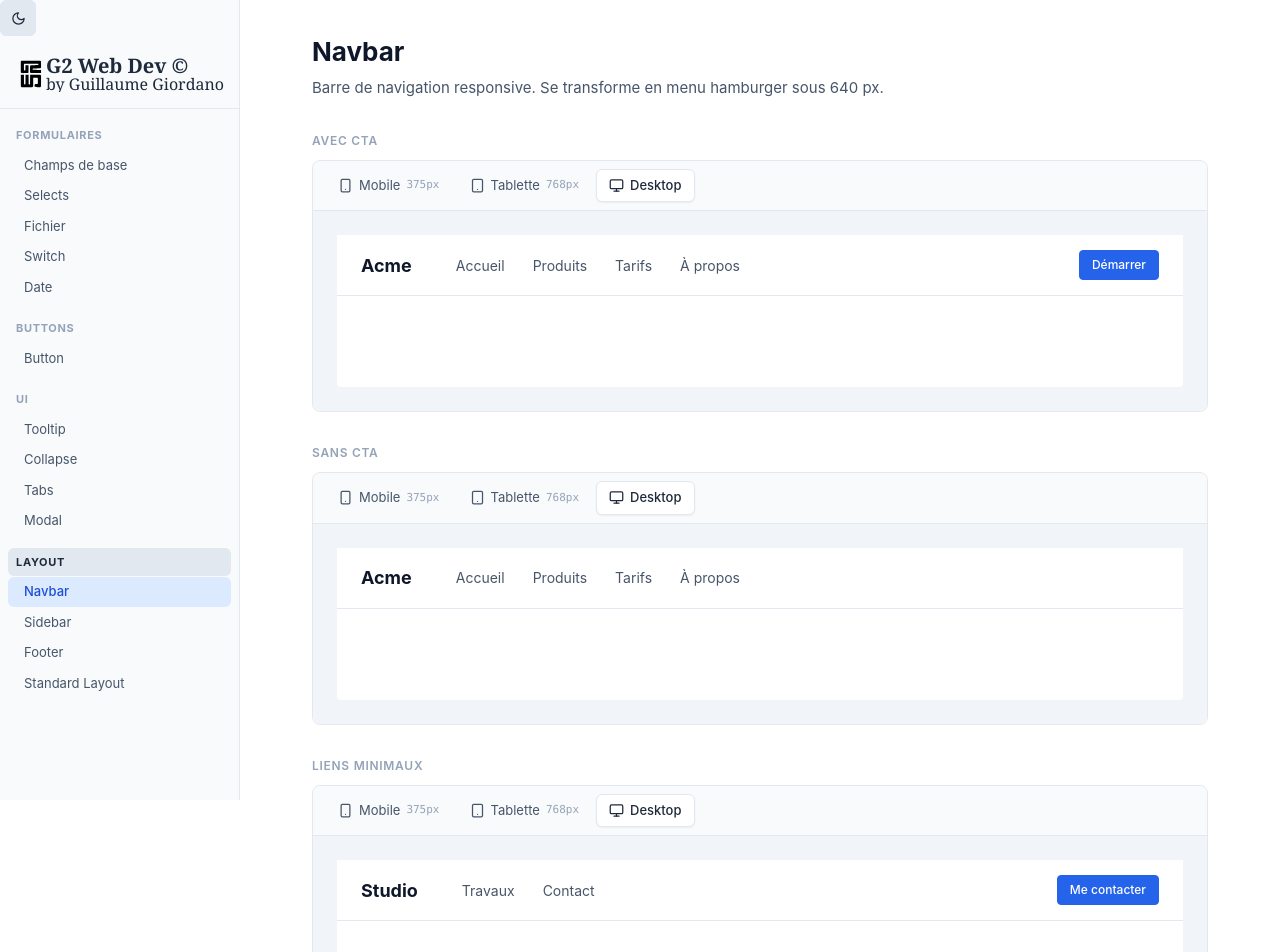
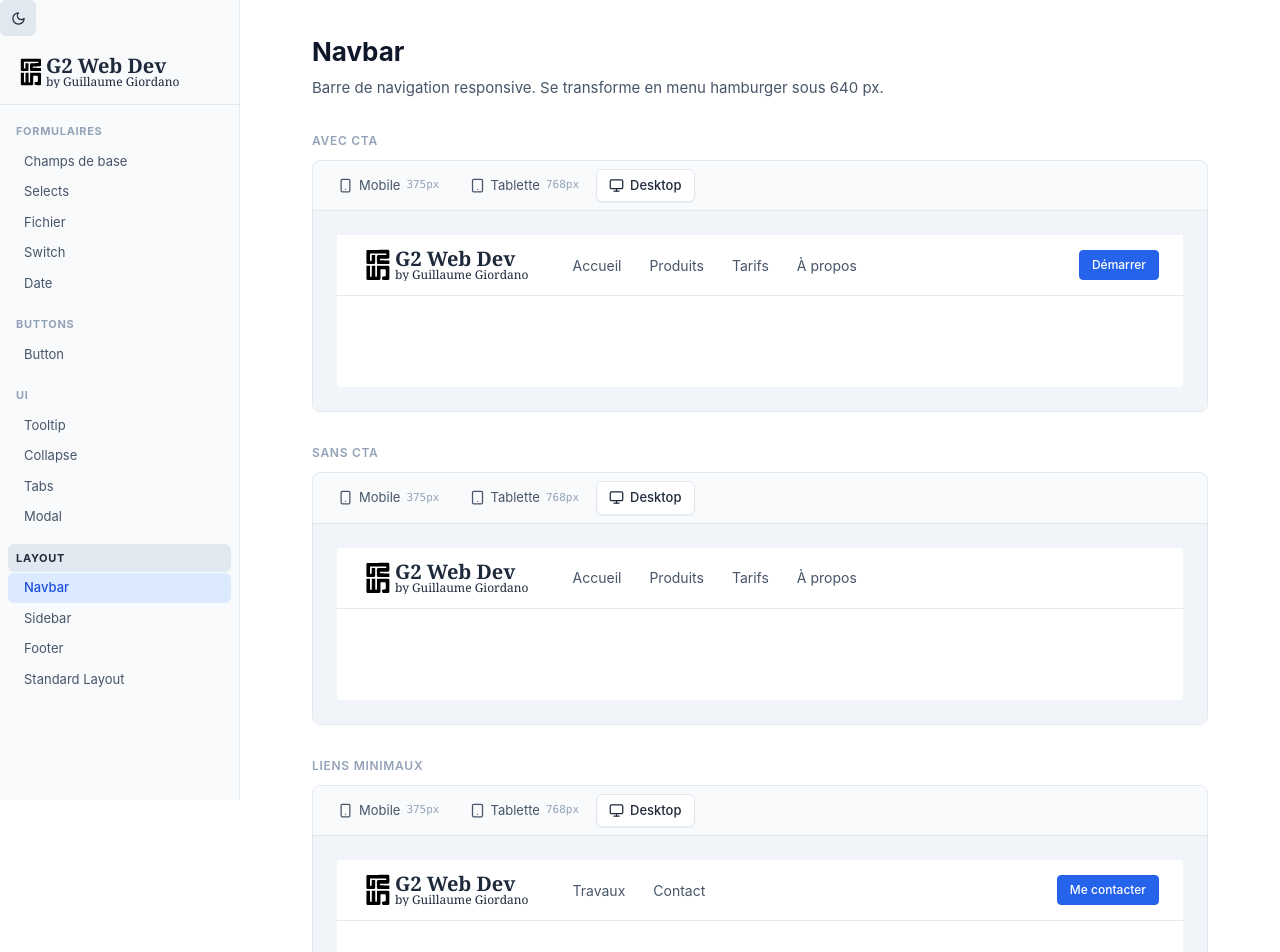
Before and after one commit to GuillaumeGiordano/my-components, a SvelteKit app: page /layout/navbar in a window 1280 px wide. Shown: the top 952 px of the page. Built offline with nearby package versions, Linux system fonts and the light colour scheme.

Commit message:
feat: enhance layout components with improved structure and styling

```diff
--- a/src/lib/ComponentPreview.svelte
+++ b/src/lib/ComponentPreview.svelte
@@ -110,6 +110,7 @@
 		background: var(--bg-base);
 		border-radius: var(--radius-sm);
 		transition: max-width var(--transition-base), background var(--transition-base);
+		container-type: inline-size;
 	}
 
 	.preview-frame.has-max-width {
--- a/src/lib/components/layout/Navbar.svelte
+++ b/src/lib/components/layout/Navbar.svelte
@@ -1,19 +1,21 @@
 <script lang="ts">
-	import { Menu, X } from '@lucide/svelte';
-	import Button from '$lib/components/buttons/Button.svelte';
+  import { Menu, X } from "@lucide/svelte";
+  import Button from "$lib/components/buttons/Button.svelte";
+  import LogoGG from "../logo/LogoGG.svelte";
+  import type { Snippet } from "svelte";
 
   type NavLink = { label: string; href: string };
 
   let {
-		brand = 'Brand',
     links = [] as NavLink[],
-		ctaLabel = '',
-		ctaHref = '#'
+    ctaLabel = "",
+    ctaHref = "#",
+    brand,
   }: {
-		brand?: string;
     links?: NavLink[];
     ctaLabel?: string;
     ctaHref?: string;
+    brand?: Snippet;
   } = $props();
 
   let menuOpen = $state(false);
@@ -21,7 +23,7 @@
 
 <header class="navbar">
   <div class="navbar-inner">
-		<a href="/" class="navbar-brand">{brand}</a>
+    {@render brand?.()}
 
     <nav class="navbar-links" aria-label="Navigation principale">
       {#each links as link}
@@ -51,7 +53,9 @@
   {#if menuOpen}
     <nav class="mobile-menu" aria-label="Navigation mobile">
       {#each links as link}
-				<a href={link.href} class="mobile-link" onclick={() => (menuOpen = false)}>{link.label}</a>
+        <a href={link.href} class="mobile-link" onclick={() => (menuOpen = false)}
+          >{link.label}</a
+        >
       {/each}
       {#if ctaLabel}
         <span class="cta-mobile">
@@ -80,15 +84,6 @@
     height: 60px;
   }
 
-	.navbar-brand {
-		font-size: 18px;
-		font-weight: 700;
-		color: var(--text-heading);
-		text-decoration: none;
-		flex-shrink: 0;
-		transition: color var(--transition-fast);
-	}
-
   .navbar-links {
     display: flex;
     gap: 4px;
@@ -101,7 +96,9 @@
     color: var(--text-muted);
     text-decoration: none;
     border-radius: var(--radius-md);
-		transition: background var(--transition-fast), color var(--transition-fast);
+    transition:
+      background var(--transition-fast),
+      color var(--transition-fast);
   }
 
   .nav-link:hover {
@@ -135,7 +132,9 @@
     color: var(--text-muted);
     text-decoration: none;
     border-radius: var(--radius-md);
-		transition: background var(--transition-fast), color var(--transition-fast);
+    transition:
+      background var(--transition-fast),
+      color var(--transition-fast);
   }
 
   .mobile-link:hover {
@@ -154,7 +153,7 @@
     justify-content: center;
   }
 
-	@media (max-width: 640px) {
+  @container (max-width: 640px) {
     .navbar-links,
     .cta-desktop {
       display: none;
--- a/src/lib/components/layout/Sidebar.svelte
+++ b/src/lib/components/layout/Sidebar.svelte
@@ -1,6 +1,6 @@
 <script lang="ts">
-	import type { Component } from 'svelte';
-	import { ChevronLeft } from '@lucide/svelte';
+  import type { Component } from "svelte";
+  import { ChevronLeft } from "@lucide/svelte";
 
   type SidebarItem = { label: string; href: string; icon?: Component };
   type SidebarGroup = { label: string; items: SidebarItem[] };
@@ -8,7 +8,7 @@
   let {
     groups = [] as SidebarGroup[],
     collapsed = $bindable(false),
-		activeHref = ''
+    activeHref = "",
   }: {
     groups?: SidebarGroup[];
     collapsed?: boolean;
@@ -19,7 +19,7 @@
 <aside class="sidebar" class:collapsed>
   <button
     class="collapse-btn"
-		aria-label={collapsed ? 'Ouvrir le menu' : 'Réduire le menu'}
+    aria-label={collapsed ? "Ouvrir le menu" : "Réduire le menu"}
     onclick={() => (collapsed = !collapsed)}
   >
     <ChevronLeft size={14} />
@@ -61,7 +61,7 @@
     width: 220px;
     background: var(--bg-subtle);
     border-right: 1px solid var(--border);
-		padding: 16px 0;
+    /* padding: 16px 0; */
     transition:
       width var(--transition-base),
       background var(--transition-base),
@@ -144,7 +144,9 @@
     text-decoration: none;
     border-radius: var(--radius-md);
     white-space: nowrap;
-		transition: background var(--transition-fast), color var(--transition-fast);
+    transition:
+      background var(--transition-fast),
+      color var(--transition-fast);
     min-width: 0;
   }
 
--- a/src/lib/components/logo/LogoGG.svelte
+++ b/src/lib/components/logo/LogoGG.svelte
@@ -72,11 +72,11 @@
           ? 1
           : 0}; white-space: nowrap;"
       >
-        G2 Web Dev ©
+        G2 Web Dev
       </strong>
 
       <span
-        class="mt-1 block truncate text-[16px] leading-none"
+        class="mt-1 block truncate text-[12px] leading-none"
         style="max-width: {open
           ? '180px'
           : '0px'}; transition: max-width 320ms ease .04s, opacity 200ms ease .04s; opacity: {open
--- a/src/routes/layout/navbar/+page.svelte
+++ b/src/routes/layout/navbar/+page.svelte
@@ -1,13 +1,14 @@
 <script lang="ts">
-	import ComponentPreview from '$lib/ComponentPreview.svelte';
-	import Navbar from '$lib/components/layout/Navbar.svelte';
-	import '$lib/styles/demo-page.css';
+  import ComponentPreview from "$lib/ComponentPreview.svelte";
+  import Navbar from "$lib/components/layout/Navbar.svelte";
+  import LogoGG from "$lib/components/logo/LogoGG.svelte";
+  import "$lib/styles/demo-page.css";
 
   const links = [
-		{ label: 'Accueil', href: '#' },
-		{ label: 'Produits', href: '#' },
-		{ label: 'Tarifs', href: '#' },
-		{ label: 'À propos', href: '#' }
+    { label: "Accueil", href: "#" },
+    { label: "Produits", href: "#" },
+    { label: "Tarifs", href: "#" },
+    { label: "À propos", href: "#" },
   ];
 </script>
 
@@ -24,14 +25,22 @@
   <section class="variant">
     <h2>Avec CTA</h2>
     <ComponentPreview>
-			<Navbar brand="Acme" {links} ctaLabel="Démarrer" ctaHref="#" />
+      <Navbar {links} ctaLabel="Démarrer" ctaHref="#">
+        {#snippet brand()}
+          <LogoGG width={34} height={34} />
+        {/snippet}
+      </Navbar>
     </ComponentPreview>
   </section>
 
   <section class="variant">
     <h2>Sans CTA</h2>
     <ComponentPreview>
-			<Navbar brand="Acme" {links} />
+      <Navbar {links}>
+        {#snippet brand()}
+          <LogoGG width={34} height={34} />
+        {/snippet}
+      </Navbar>
     </ComponentPreview>
   </section>
 
@@ -39,11 +48,17 @@
     <h2>Liens minimaux</h2>
     <ComponentPreview>
       <Navbar
-				brand="Studio"
-				links={[{ label: 'Travaux', href: '#' }, { label: 'Contact', href: '#' }]}
+        links={[
+          { label: "Travaux", href: "#" },
+          { label: "Contact", href: "#" },
+        ]}
         ctaLabel="Me contacter"
         ctaHref="#"
-			/>
+      >
+        {#snippet brand()}
+          <LogoGG width={34} height={34} />
+        {/snippet}
+      </Navbar>
     </ComponentPreview>
   </section>
 
@@ -56,7 +71,11 @@
       <tbody>
         <tr><td>brand</td><td>string</td><td>'Brand'</td><td>Nom / logo texte</td></tr>
         <tr><td>links</td><td>NavLink[]</td><td>[]</td><td>Liens de navigation</td></tr>
-				<tr><td>ctaLabel</td><td>string</td><td>''</td><td>Texte du bouton CTA (masqué si vide)</td></tr>
+        <tr
+          ><td>ctaLabel</td><td>string</td><td>''</td><td
+            >Texte du bouton CTA (masqué si vide)</td
+          ></tr
+        >
         <tr><td>ctaHref</td><td>string</td><td>'#'</td><td>URL du bouton CTA</td></tr>
       </tbody>
     </table>
--- a/src/routes/layout/standard-layout/+page.svelte
+++ b/src/routes/layout/standard-layout/+page.svelte
@@ -1,37 +1,37 @@
 <script lang="ts">
-	import ComponentPreview from '$lib/ComponentPreview.svelte';
-	import StandardLayout from '$lib/components/layout/StandardLayout.svelte';
-	import Navbar from '$lib/components/layout/Navbar.svelte';
-	import Sidebar from '$lib/components/layout/Sidebar.svelte';
-	import Footer from '$lib/components/layout/Footer.svelte';
-	import { LayoutDashboard, FolderOpen, Users } from '@lucide/svelte';
-	import '$lib/styles/demo-page.css';
+  import ComponentPreview from "$lib/ComponentPreview.svelte";
+  import StandardLayout from "$lib/components/layout/StandardLayout.svelte";
+  import Navbar from "$lib/components/layout/Navbar.svelte";
+  import Sidebar from "$lib/components/layout/Sidebar.svelte";
+  import Footer from "$lib/components/layout/Footer.svelte";
+  import { LayoutDashboard, FolderOpen, Users } from "@lucide/svelte";
+  import "$lib/styles/demo-page.css";
 
   const navLinks = [
-		{ label: 'Accueil', href: '#' },
-		{ label: 'Produits', href: '#' },
-		{ label: 'Contact', href: '#' }
+    { label: "Accueil", href: "#" },
+    { label: "Produits", href: "#" },
+    { label: "Contact", href: "#" },
   ];
 
   const sidebarGroups = [
     {
-			label: 'Navigation',
+      label: "Navigation",
       items: [
-				{ label: 'Tableau de bord', href: '#', icon: LayoutDashboard },
-				{ label: 'Projets', href: '#', icon: FolderOpen },
-				{ label: 'Équipe', href: '#', icon: Users }
-			]
-		}
+        { label: "Tableau de bord", href: "#", icon: LayoutDashboard },
+        { label: "Projets", href: "#", icon: FolderOpen },
+        { label: "Équipe", href: "#", icon: Users },
+      ],
+    },
   ];
 
   const footerColumns = [
     {
-			heading: 'Liens',
+      heading: "Liens",
       links: [
-				{ label: 'Documentation', href: '#' },
-				{ label: 'Support', href: '#' }
-			]
-		}
+        { label: "Documentation", href: "#" },
+        { label: "Support", href: "#" },
+      ],
+    },
   ];
 </script>
 
@@ -50,7 +50,11 @@
     <ComponentPreview>
       <StandardLayout>
         {#snippet header()}
-					<Navbar brand="Acme" links={navLinks} ctaLabel="Action" ctaHref="#" />
+          <Navbar links={navLinks} ctaLabel="Action" ctaHref="#">
+            {#snippet brand()}
+              <span class="text-lg font-bold">Acme</span>
+            {/snippet}
+          </Navbar>
         {/snippet}
         {#snippet sidebar()}
           <Sidebar groups={sidebarGroups} />
@@ -73,7 +77,11 @@
     <ComponentPreview>
       <StandardLayout hasSidebar={false}>
         {#snippet header()}
-					<Navbar brand="Acme" links={navLinks} />
+          <Navbar links={navLinks}>
+            {#snippet brand()}
+              <span class="text-lg font-bold">Acme</span>
+            {/snippet}
+          </Navbar>
         {/snippet}
         {#snippet main()}
           <div class="demo-content">
@@ -108,7 +116,11 @@
         <tr><th>Prop</th><th>Type</th><th>Défaut</th><th>Description</th></tr>
       </thead>
       <tbody>
-				<tr><td>hasSidebar</td><td>boolean</td><td>true</td><td>Active/désactive la zone sidebar</td></tr>
+        <tr
+          ><td>hasSidebar</td><td>boolean</td><td>true</td><td
+            >Active/désactive la zone sidebar</td
+          ></tr
+        >
       </tbody>
     </table>
   </div>
```
Lines whose indentation alone changed are shown as unchanged.
